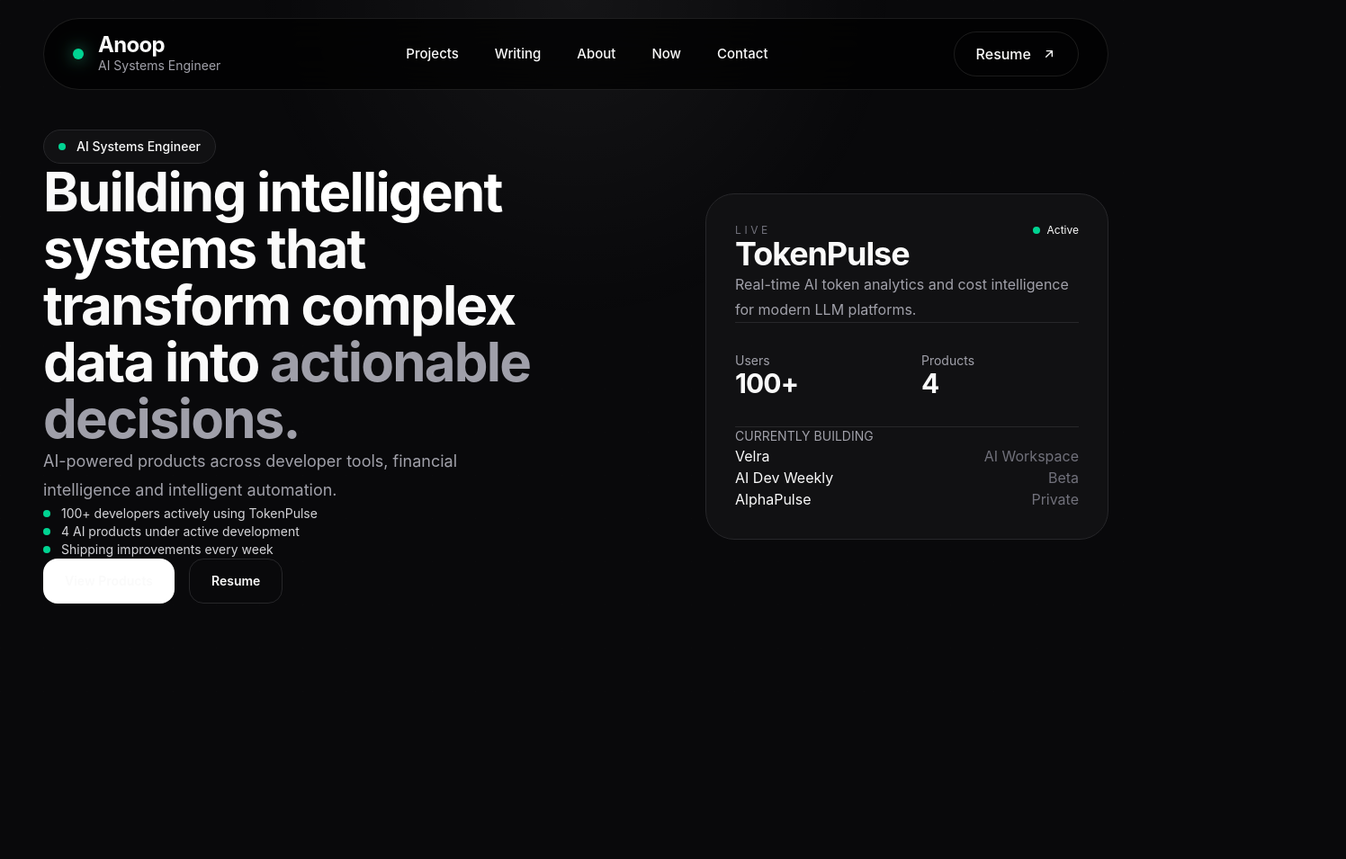
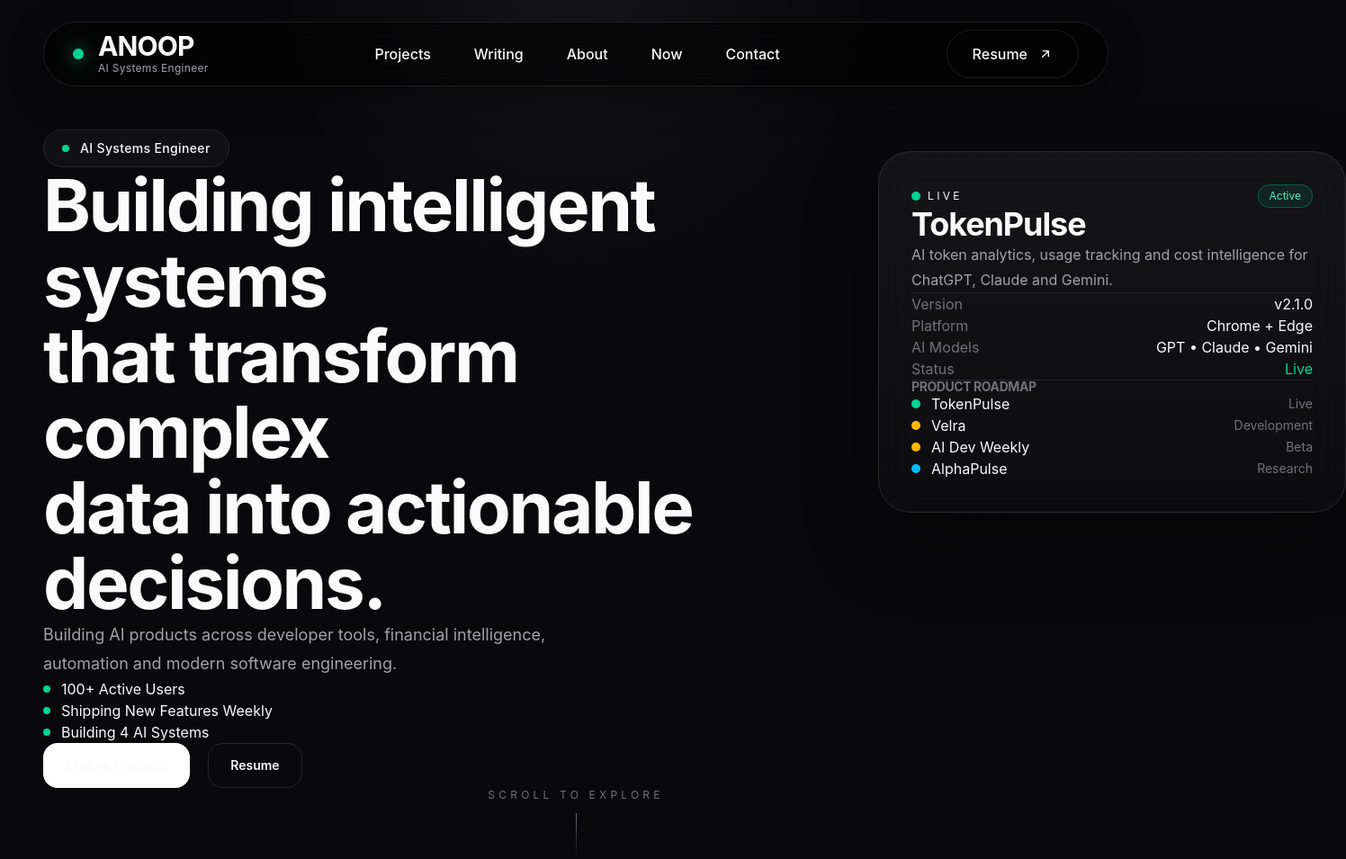
Before and after one commit to anu-ship-it/devportfolio, an Astro site: page / in a window 1280 px wide. Shown: the top 955 px of the page at 90% size, 1496 px wide, since content can reach past the window. Built offline with nearby package versions, Linux system fonts and the light colour scheme; Astro itself is replaced by a stand-in of ours.

Commit message:
Fixed the Hero Section of the website

```diff
--- a/src/components/layout/Navbar.astro
+++ b/src/components/layout/Navbar.astro
@@ -5,89 +5,57 @@
 const currentPath = Astro.url.pathname;
 ---
 
-<header class="fixed inset-x-0 top-5 z-50">
-
+<header class="fixed inset-x-0 top-6 z-50">
   <Container>
-
     <nav
-      class="mx-auto flex h-20 max-w-[1380px] items-center justify-between rounded-full border border-white/10 bg-black/70 px-8 backdrop-blur-xl"
+      class="mx-auto flex h-16 lg:h-[72px] max-w-[1280px] items-center justify-between rounded-full border border-white/10 bg-black/60 shadow-[0_12px_40px_rgba(0,0,0,.35)] px-8 backdrop-blur-xl"
     >
-
       <!-- Logo -->
 
-      <a
-        href="/"
-        class="flex items-center gap-4"
-      >
-
+      <a href="/" class="flex items-center gap-4">
         <div
           class="h-3 w-3 rounded-full bg-emerald-400 shadow-[0_0_18px_rgba(52,211,153,.7)]"
-        ></div>
+        >
+        </div>
 
         <div>
-
-          <h2
-            class="text-2xl font-bold tracking-tight"
-          >
-
+          <h2 class="text-[30px] font-black uppercase tracking-[0.08em]">
             {site.shortName}
-
           </h2>
 
-          <p
-            class="text-sm text-[var(--foreground-secondary)]"
-          >
-
+          <p class="mt-1 text-xs tracking-wide text-zinc-400">
             AI Systems Engineer
-
           </p>
-
         </div>
-
       </a>
 
       <!-- Navigation -->
 
-      <div
-        class="hidden items-center gap-10 lg:flex"
-      >
-
+      <div class="hidden items-center gap-12 lg:flex">
         {
-          site.navigation.map(item => (
-
+          site.navigation.map((item) => (
             <a
               href={item.href}
               class:list={[
-                "text-[15px] font-medium transition-all duration-300",
+                "relative text-[16px] font-medium transition-colors duration-300 after:absolute after:-bottom-2 after:left-0 after:h-[2px] after:w-0 after:rounded-full after:bg-white after:transition-all",
                 currentPath === item.href
-                  ? "text-white"
-                  : "text-zinc-400 hover:text-white"
+                  ? "text-white after:w-full"
+                  : "text-zinc-400 hover:text-white hover:after:w-full",
               ]}
             >
-
               {item.label}
-
             </a>
-
           ))
         }
-
       </div>
 
       <!-- Resume -->
 
       <a
         href="/resume.pdf"
-        class="group flex items-center gap-3 rounded-full border border-white/10 px-6 py-3 transition-all duration-300 hover:border-emerald-400 hover:bg-white/5"
+        class="group flex items-center gap-3 rounded-full border border-white/10 px-7 py-3.5 transition-all duration-300 hover:border-white/30 hover:bg-white/5"
       >
-
-        <span
-          class="font-medium"
-        >
-
-          Resume
-
-        </span>
+        <span class="font-medium"> Resume </span>
 
         <svg
           class="h-4 w-4 transition-transform duration-300 group-hover:translate-x-1 group-hover:-translate-y-1"
@@ -96,19 +64,12 @@
           stroke-width="2"
           viewBox="0 0 24 24"
         >
-
           <path
             stroke-linecap="round"
             stroke-linejoin="round"
-            d="M7 17L17 7M17 7H8M17 7V16"
-          />
-
+            d="M7 17L17 7M17 7H8M17 7V16"></path>
         </svg>
-
       </a>
-
     </nav>
-
   </Container>
-
 </header>
--- a/src/components/sections/Hero.astro
+++ b/src/components/sections/Hero.astro
@@ -3,237 +3,189 @@
 import Button from "../ui/Button.astro";
 ---
 
-<Section class="min-h-[90vh] flex items-center">
-
-  <div class="grid items-center gap-16 lg:grid-cols-[1.05fr_0.95fr]">
-
+<Section class="min-h-screen flex items-center pt-36">
+  <div class="mx-auto w-full max-w-[1400px]">
+    <div class="grid items-center gap-32 xl:grid-cols-[820px_500px]">
       <!-- LEFT -->
 
-    <div class="max-w-3xl">
-
+      <div class="max-w-[820px]">
         <div
-        class="inline-flex items-center gap-3 rounded-full border border-[var(--border)] bg-[var(--surface)] px-4 py-2"
+          class="inline-flex items-center gap-3 rounded-full border border-[var(--border)] bg-[var(--surface)] px-5 py-2.5"
         >
           <div class="h-2 w-2 rounded-full bg-emerald-400"></div>
 
-        <span class="text-sm font-medium">
+          <span class="text-sm font-medium tracking-wide">
             AI Systems Engineer
           </span>
         </div>
 
         <h1
-        class="mt-8 text-4xl font-bold leading-[1.02] tracking-[-0.05em] md:text-5xl xl:text-6xl"
+          class="mt-8 text-5xl font-black leading-[0.98] tracking-[-0.055em] xl:text-[5rem]"
         >
-        Building
+          Building intelligent systems
 
-        <span class="text-white">
-          intelligent systems
-        </span>
+          <br />
 
-        that transform complex data into
+          that transform complex
 
-        <span class="text-zinc-400">
-          actionable decisions.
-        </span>
+          <br />
+
+          data into actionable decisions.
         </h1>
 
         <p
-        class="mt-8 max-w-lg text-lg leading-8 text-[var(--foreground-secondary)]"
+          class="mt-8 max-w-xl text-lg leading-8 text-[var(--foreground-secondary)]"
         >
-        AI-powered products across developer tools,
-        financial intelligence and intelligent automation.
+          Building AI products across developer tools, financial intelligence,
+          automation and modern software engineering.
         </p>
 
-      <!-- TRUST -->
+        <!-- Trust -->
 
-      <div class="mt-10 space-y-3">
-
+        <div class="mt-10 space-y-4">
           <div class="flex items-center gap-3">
-
             <div class="h-2 w-2 rounded-full bg-emerald-400"></div>
 
-          <span class="text-sm text-zinc-300">
-
-            100+ developers actively using TokenPulse
-
-          </span>
-
+            <span>100+ Active Users</span>
           </div>
 
           <div class="flex items-center gap-3">
-
             <div class="h-2 w-2 rounded-full bg-emerald-400"></div>
 
-          <span class="text-sm text-zinc-300">
-
-            4 AI products under active development
-
-          </span>
-
+            <span>Shipping New Features Weekly</span>
           </div>
 
           <div class="flex items-center gap-3">
-
             <div class="h-2 w-2 rounded-full bg-emerald-400"></div>
 
-          <span class="text-sm text-zinc-300">
-
-            Shipping improvements every week
-
-          </span>
-
+            <span>Building 4 AI Systems</span>
+          </div>
         </div>
 
+        <!-- CTA -->
+
+        <div class="mt-12 flex gap-5">
+          <Button href="/projects"> Explore Products </Button>
+
+          <Button href="/resume.pdf" variant="secondary"> Resume </Button>
         </div>
-
-      <div class="mt-12 flex flex-wrap gap-4">
-
-        <Button href="/systems">
-
-          View Products
-
-        </Button>
-
-        <Button
-          href="/resume.pdf"
-          variant="secondary"
-        >
-
-          Resume
-
-        </Button>
-
-      </div>
-
       </div>
 
       <!-- RIGHT -->
 
-    <div class="flex justify-end">
+      <div class="justify-self-end self-start pt-6">
+        <div
+          class="w-[520px] rounded-[36px] border border-white/10 bg-gradient-to-b from-white/5 to-white/[0.02] p-9 shadow-[0_35px_80px_rgba(0,0,0,.45)] backdrop-blur-xl"
+        >
+          <div class="flex items-center justify-between">
+            <div class="flex items-center gap-2">
+              <div class="h-2.5 w-2.5 rounded-full bg-emerald-400"></div>
 
-      <div
-        class="w-full max-w-md rounded-[32px] border border-[var(--border)] bg-[var(--surface)] p-8"
-      >
-
-        <div class="flex items-center justify-between">
+              <span class="text-xs uppercase tracking-[0.28em]"> LIVE </span>
+            </div>
 
             <span
-            class="text-xs uppercase tracking-[0.30em] text-zinc-500"
+              class="rounded-full border border-emerald-400/30 bg-emerald-400/10 px-3 py-1 text-xs text-emerald-300"
             >
-            LIVE
+              Active
             </span>
-
-          <div class="flex items-center gap-2">
-
-            <div class="h-2 w-2 rounded-full bg-emerald-400"></div>
-
-            <span class="text-xs">
-
-              Active
-
-            </span>
-
           </div>
 
+          <h2 class="mt-8 text-4xl font-bold">TokenPulse</h2>
+
+          <p class="mt-4 leading-7 text-[var(--foreground-secondary)]">
+            AI token analytics, usage tracking and cost intelligence for
+            ChatGPT, Claude and Gemini.
+          </p>
+
+          <div class="my-8 h-px bg-[var(--border)]"></div>
+
+          <div class="space-y-5">
+            <div class="flex justify-between">
+              <span class="text-zinc-500">Version</span>
+
+              <span>v2.1.0</span>
             </div>
 
-        <h2
-          class="mt-8 text-4xl font-bold"
-        >
+            <div class="flex justify-between">
+              <span class="text-zinc-500">Platform</span>
 
-          TokenPulse
+              <span>Chrome + Edge</span>
+            </div>
 
-        </h2>
+            <div class="flex justify-between">
+              <span class="text-zinc-500">AI Models</span>
 
-        <p
-          class="mt-4 leading-7 text-[var(--foreground-secondary)]"
-        >
+              <span>GPT • Claude • Gemini</span>
+            </div>
 
-          Real-time AI token analytics and cost intelligence
-          for modern LLM platforms.
+            <div class="flex justify-between">
+              <span class="text-zinc-500">Status</span>
 
-        </p>
+              <span class="text-emerald-400"> Live </span>
+            </div>
+          </div>
 
-        <div
-          class="mt-10 grid grid-cols-2 gap-8 border-y border-[var(--border)] py-8"
-        >
+          <div class="my-8 h-px bg-[var(--border)]"></div>
 
-          <div>
-
-            <p class="text-sm text-zinc-500">
-
-              Users
-
-            </p>
-
-            <h3 class="mt-2 text-3xl font-bold">
-
-              100+
-
+          <h3 class="text-sm uppercase tracking-[0.25em] text-zinc-500">
+            Product Roadmap
           </h3>
 
+          <div class="mt-6 space-y-5">
+            <div class="flex items-center justify-between">
+              <div class="flex items-center gap-3">
+                <div class="h-2.5 w-2.5 rounded-full bg-emerald-400"></div>
+
+                <span>TokenPulse</span>
               </div>
 
-          <div>
-
-            <p class="text-sm text-zinc-500">
-
-              Products
-
-            </p>
-
-            <h3 class="mt-2 text-3xl font-bold">
-
-              4
-
-            </h3>
-
-          </div>
-
-        </div>
-
-        <div class="mt-8">
-
-          <p class="text-sm text-zinc-500">
-
-            CURRENTLY BUILDING
-
-          </p>
-
-          <div class="mt-5 space-y-3">
-
-            <div class="flex items-center justify-between">
-
-              <span>Velra</span>
-
-              <span class="text-zinc-500">AI Workspace</span>
-
+              <span class="text-sm text-zinc-500"> Live </span>
             </div>
 
             <div class="flex items-center justify-between">
+              <div class="flex items-center gap-3">
+                <div class="h-2.5 w-2.5 rounded-full bg-amber-400"></div>
 
-              <span>AI Dev Weekly</span>
+                <span>Velra</span>
+              </div>
 
-              <span class="text-zinc-500">Beta</span>
-
+              <span class="text-sm text-zinc-500"> Development </span>
             </div>
 
             <div class="flex items-center justify-between">
+              <div class="flex items-center gap-3">
+                <div class="h-2.5 w-2.5 rounded-full bg-amber-400"></div>
+
+                <span>AI Dev Weekly</span>
+              </div>
+
+              <span class="text-sm text-zinc-500"> Beta </span>
+            </div>
+
+            <div class="flex items-center justify-between">
+              <div class="flex items-center gap-3">
+                <div class="h-2.5 w-2.5 rounded-full bg-sky-400"></div>
 
                 <span>AlphaPulse</span>
-
-              <span class="text-zinc-500">Private</span>
-
               </div>
 
+              <span class="text-sm text-zinc-500"> Research </span>
+            </div>
+          </div>
+        </div>
+      </div>
+    </div>
   </div>
 
+  <div class="mt-24 flex justify-center">
+    <div class="flex flex-col items-center gap-3 text-zinc-500">
+      <span class="text-xs uppercase tracking-[0.35em]">
+        Scroll to Explore
+      </span>
+
+      <div class="h-12 w-px bg-gradient-to-b from-zinc-500 to-transparent">
       </div>
-
     </div>
-
   </div>
-
-  </div>
-
 </Section>
```
Lines whose indentation alone changed are shown as unchanged.
